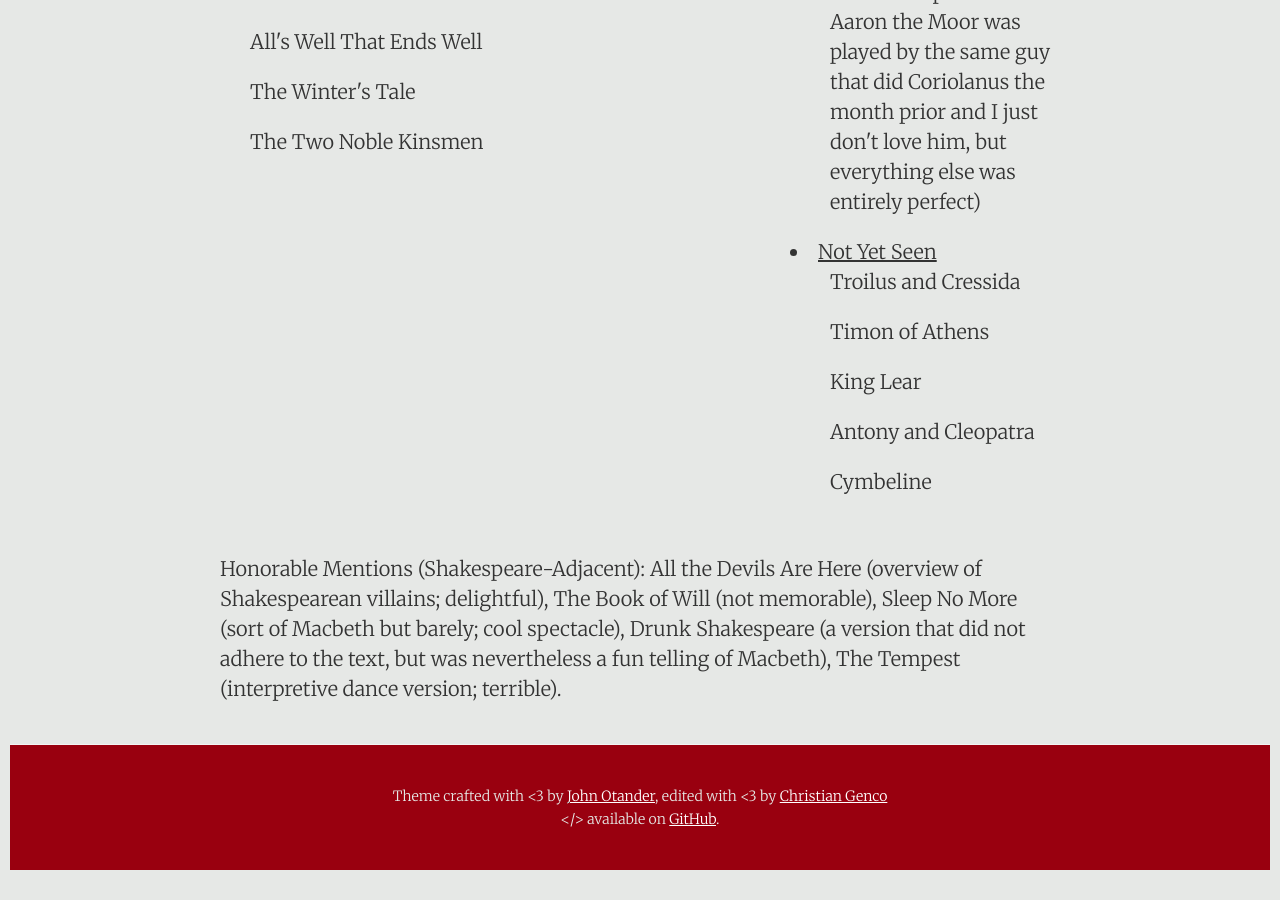
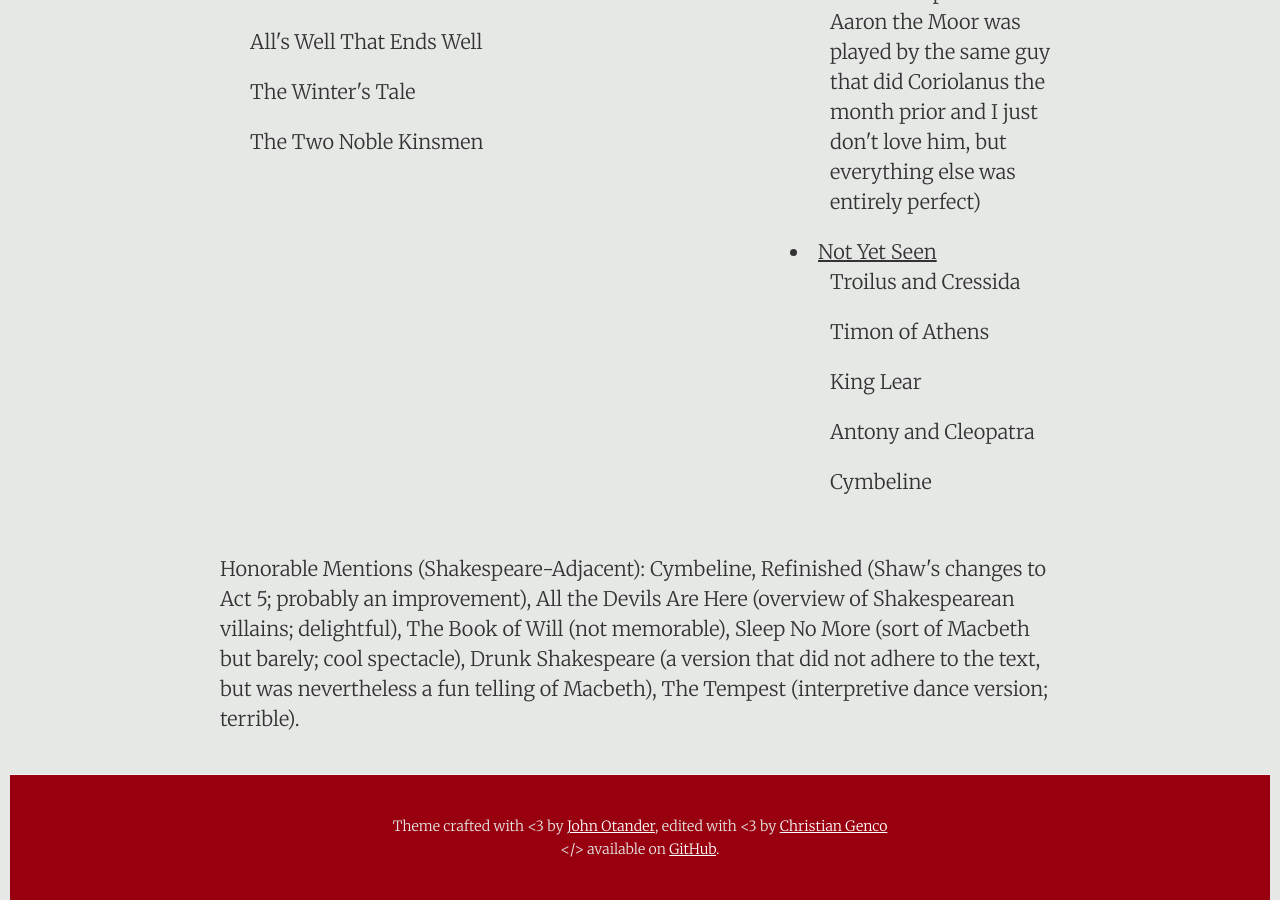
Before and after one commit to DestinyRoseMurphy/DestinyRoseMurphy.github.io, a Jekyll site: the page built from _posts/2024-02-20-Shakespeare.md, in a window 1280 px wide and 900 px high, scrolled down 2736 px. Built offline with Jekyll 4.4.1, drawn with Linux system fonts in a browser that asks for light colours; before the commit the page ends 3606 px from its top, so only the background shows below that.

Commit message:
Cymbeline refinished add

```diff
--- a/_posts/2024-02-20-Shakespeare.md
+++ b/_posts/2024-02-20-Shakespeare.md
@@ -154,4 +154,4 @@ I love Shakespeare. I read almost all the histories in college and fell in love,
   </div>
 </div>
 
-<p style="padding-top: 1cm;">Honorable Mentions (Shakespeare-Adjacent): All the Devils Are Here (overview of Shakespearean villains; delightful), The Book of Will (not memorable), Sleep No More (sort of Macbeth but barely; cool spectacle), Drunk Shakespeare (a version that did not adhere to the text, but was nevertheless a fun telling of Macbeth), The Tempest (interpretive dance version; terrible).</p>
+<p style="padding-top: 1cm;">Honorable Mentions (Shakespeare-Adjacent): Cymbeline, Refinished (Shaw's changes to Act 5; probably an improvement), All the Devils Are Here (overview of Shakespearean villains; delightful), The Book of Will (not memorable), Sleep No More (sort of Macbeth but barely; cool spectacle), Drunk Shakespeare (a version that did not adhere to the text, but was nevertheless a fun telling of Macbeth), The Tempest (interpretive dance version; terrible).</p>
```
